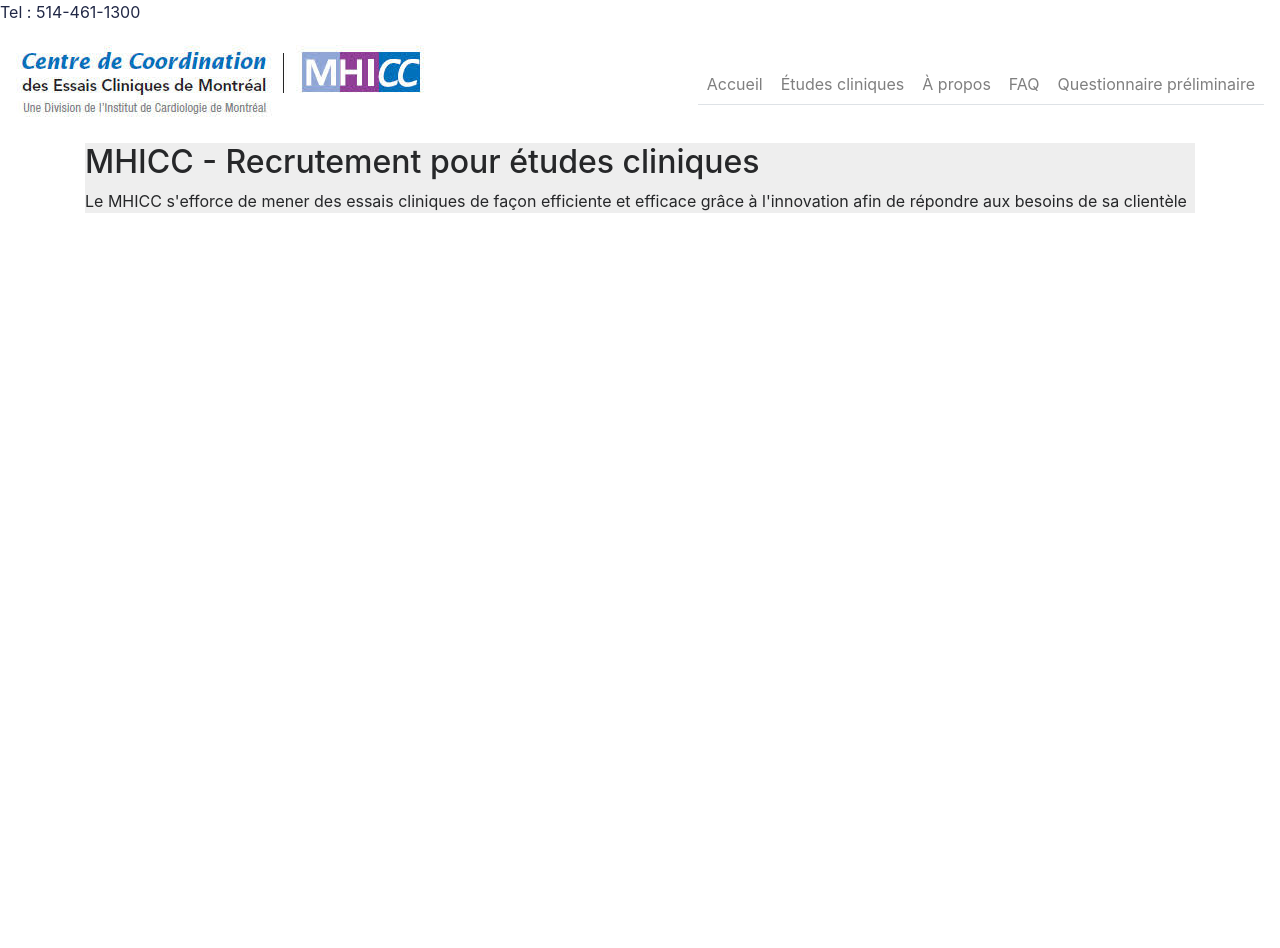
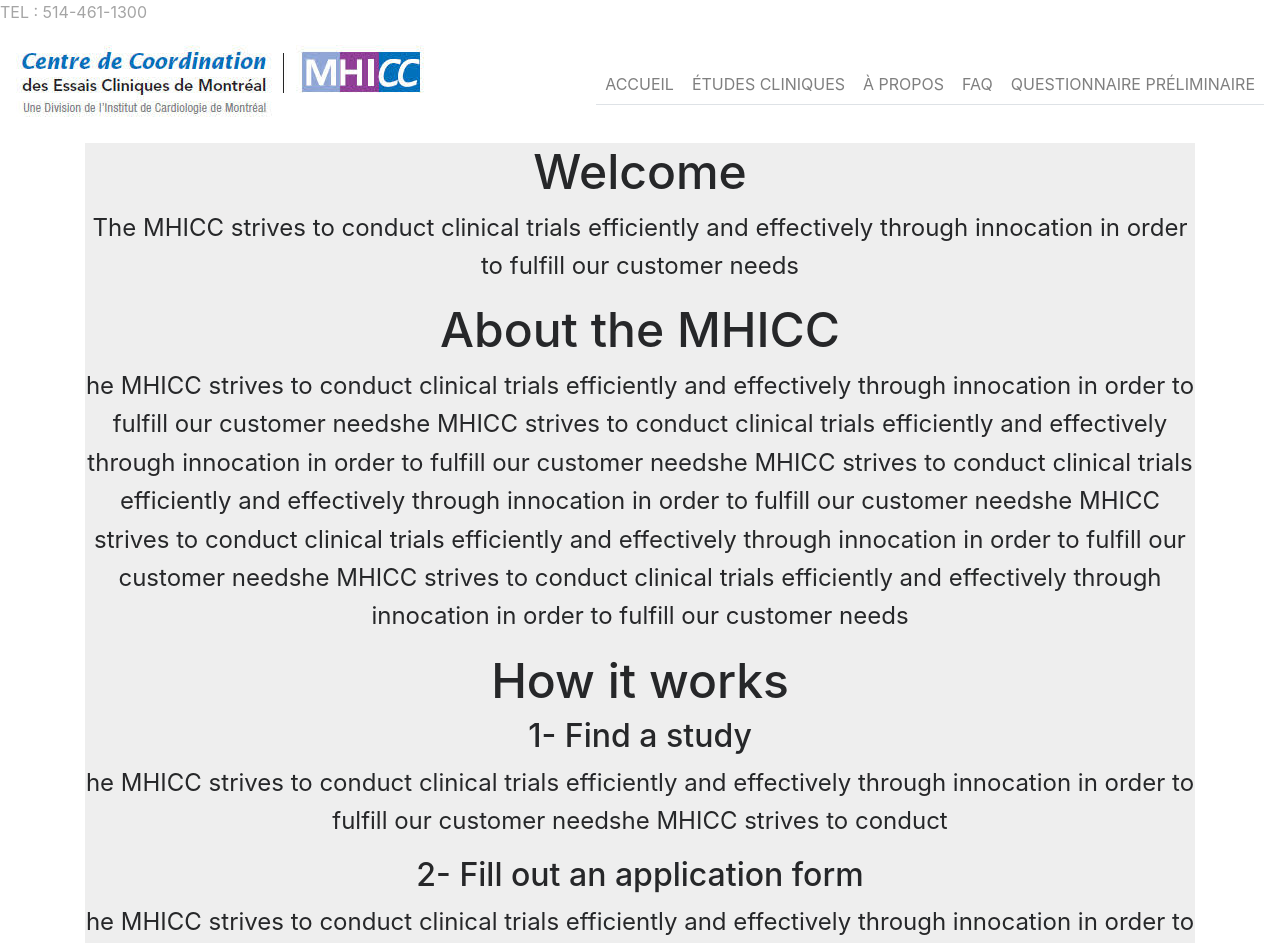
Before and after one commit to MHICC-recruitment/RecruitmentWebsite, a React (Create React App) app in the folder front-end/: page / in a window 1280 px wide. Shown: the top 948 px of the page. Before the commit the page ends 800 px from the top, so only its background shows below. Built offline with nearby package versions, Linux system fonts and the light colour scheme.

Commit message:
page accueil scroll et debut sections

```diff
--- a/front-end/src/App.module.css
+++ b/front-end/src/App.module.css
@@ -32,15 +32,62 @@
 .Main-page{
   background-color: rgb(238, 238, 238);
   color: rgb(38, 39, 41);
+  margin: 0;
+  padding: 0;
+  line-height: 1.6;
+  height: 100vh;
+  /*overflow: hidden;*/
 }
+
+.Main-container {
+  width: 100%;
+  height: 100%;
+  /* CSS smooth scroll
+  overflow-y:scroll;
+  scroll-behavior:smooth;
+  scroll-snap-type: y mandatory;*/
+}
+
+section {
+  display:flex;
+  flex-direction:column;
+  align-items: center;
+  justify-content:center;
+  text-align: center;
+  width: 100%;
+  height:100hv;
+  scroll-snap-align: center;
+  }
+
+  section h1 {
+    font-size:3rem;
+  }
+  section p {
+    font-size: 1.5rem;
+  }
+
+  section#accueil {
+    background:url('https://source.unsplash.com/bZZp1PmHI0E/1600x900') no-repeat center center/
+    cover;
+  }
+  section#accueilabout {
+    background:url('https://source.unsplash.com/bZZp1PmHI0E/1600x900') no-repeat center center/
+    cover;
+  }
+  section#accueilhowitworks {
+    background:url('https://source.unsplash.com/bZZp1PmHI0E/1600x900') no-repeat center center/
+    cover;
+  }
+  section#accueilclinicalstudies {
+    background:url('https://source.unsplash.com/bZZp1PmHI0E/1600x900') no-repeat center center/
+    cover;
+  }
 
 /* Here is for Navigation Bar design */
 .Navigation-bar {
-  color: rgb(33, 40, 70);
-  height: 100;
-}
-.Navigation-bar:visited{
-  color: #756470;
+  text-transform: uppercase;
+  text-decoration: none;
+  color: rgba(165, 165, 165,7);
 }
 
 .Navigation-Logo{
--- a/front-end/src/accueil.js
+++ b/front-end/src/accueil.js
@@ -1,16 +1,34 @@
 import React, { Component } from 'react';
 import styles from './App.module.css';
-
+import cliniquephoto from "./assets/doctors-glass-hallway-127873.jpg";
 
 export const accueil = () => (
   <div className = {styles['Main-page']}>
-      <h2> MHICC - Recrutement pour études cliniques</h2>
-      <p>Le MHICC s'efforce de mener des essais cliniques de façon efficiente et efficace grâce à l'innovation afin de répondre aux besoins de sa clientèle </p>
+    <section id = "accueil">
+      <h1>Welcome</h1>
+      <p>The MHICC strives to conduct clinical trials efficiently and effectively through innocation in order to fulfill our customer needs</p>
+    </section>
+    <section id = "accueilabout">
+      <h1>About the MHICC</h1>
+      <p>he MHICC strives to conduct clinical trials efficiently and effectively through innocation in order to fulfill our customer needshe MHICC strives to conduct clinical trials efficiently and effectively through innocation in order to fulfill our customer needshe MHICC strives to conduct clinical trials efficiently and effectively through innocation in order to fulfill our customer needshe MHICC strives to conduct clinical trials efficiently and effectively through innocation in order to fulfill our customer needshe MHICC strives to conduct clinical trials efficiently and effectively through innocation in order to fulfill our customer needs</p>
+    </section>
+    <section id = "accueilhowitworks">
+      <h1>How it works</h1>
+      <h2>1- Find a study</h2>
+      <p>he MHICC strives to conduct clinical trials efficiently and effectively through innocation in order to fulfill our customer needshe MHICC strives to conduct</p>
+      <h2>2- Fill out an application form</h2>
+      <p>he MHICC strives to conduct clinical trials efficiently and effectively through innocation in order to fulfill our customer needshe MHICC strives to conduct</p>
+      <h2>3- Communicate with a health professionnal</h2>
+      <p>he MHICC strives to conduct clinical trials efficiently and effectively through innocation in order to fulfill our customer needshe MHICC strives to conduct</p>
+    </section>
+    <section id = "accueilclinicalstudies">
+      <h1>Clinical Studies</h1>
+    </section>
   </div>
-)
+  )
 
-
-
+/*  <script src = "https://cdnjs.cloudflare.com/ajax/libs/jquery/3.4.1/jquery.slim.js"></script>
+  <script src = "App.js"></script> */
 
 //class accueil extends Component {
   //render() {
@@ -21,5 +39,9 @@
     //)
   //}
 //}
-
+/*<BackgroundImage source={cliniquephoto} style={{width: '100%', height: '100%'}}>
+<View style={{position: 'absolute', top: 0, left: 0, right: 0, bottom: 0, justifyContent: 'center', alignItems: 'center'}}>
+  <Text>Centered text</Text>
+</View>
+</BackgroundImage>*/
 //export default accueil;
```
Also changed, not shown: front-end/src/Components/ImageLayout.js (added, +32 -0 lines), front-end/src/assets/doctors-glass-hallway-127873.jpg (added), front-end/src/assets/waves2.jpeg (deleted).
